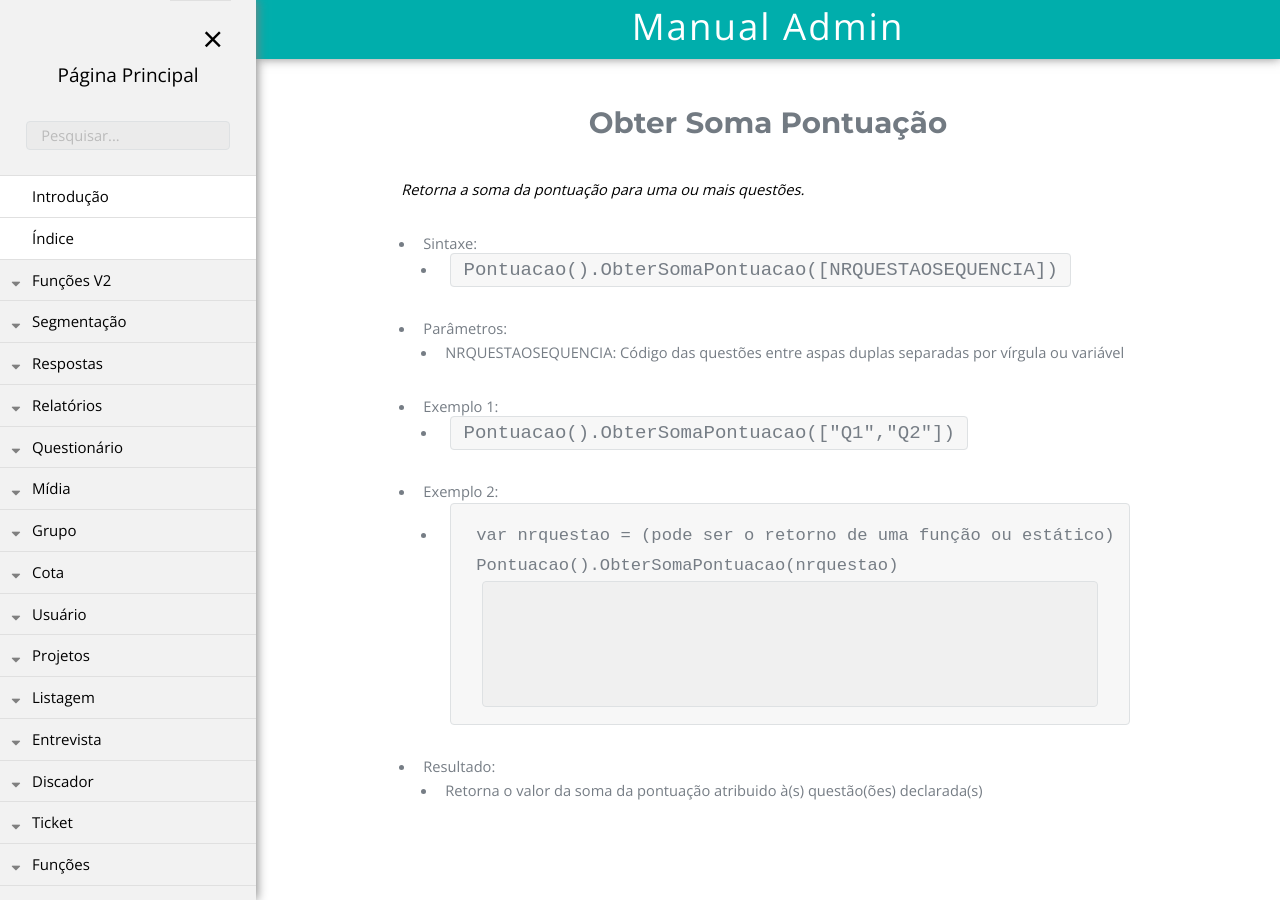
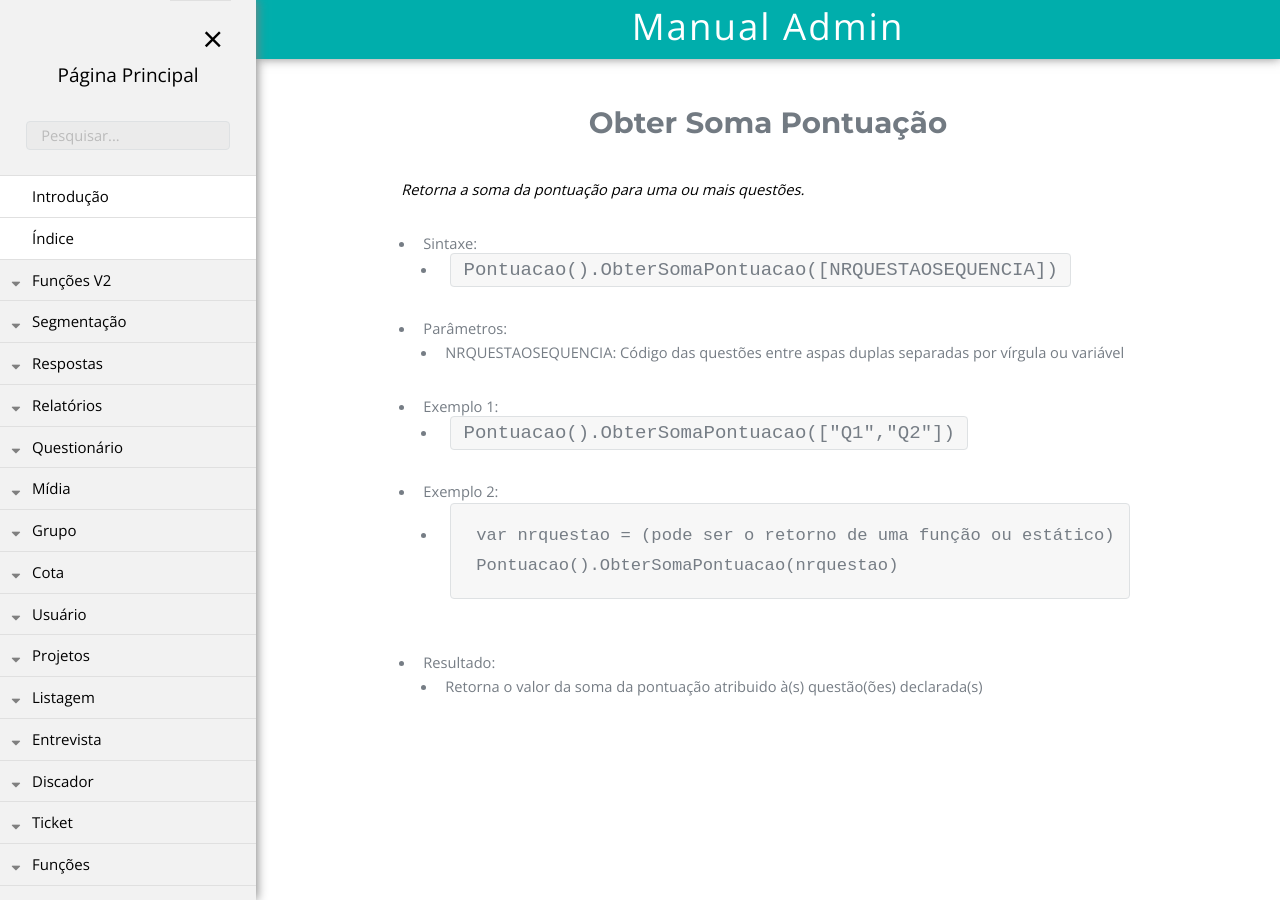
Before and after one commit to rogerio-figueiredo-hsr/hsrtechonline.github.io, a Jekyll site: the page built from _posts/2019-04-05-obter-soma-pontuacao.md, in a window 1280 px wide. Built offline with Jekyll 4.4.1, drawn with Linux system fonts in a browser that asks for light colours.

Commit message:
Update 2019-04-05-obter-soma-pontuacao.md

```diff
--- a/_posts/2019-04-05-obter-soma-pontuacao.md
+++ b/_posts/2019-04-05-obter-soma-pontuacao.md
@@ -18,7 +18,7 @@ pasta: "funcoes"
 - Exemplo 2:
   - <pre>
     <code>var nrquestao = (pode ser o retorno de uma função ou estático)
-    Pontuacao().ObterSomaPontuacao(nrquestao)<code>
-    <pre>
+    Pontuacao().ObterSomaPontuacao(nrquestao)</code>
+    </pre>
 - Resultado:
   - Retorna o valor da soma da pontuação atribuido à(s) questão(ões) declarada(s)
```
